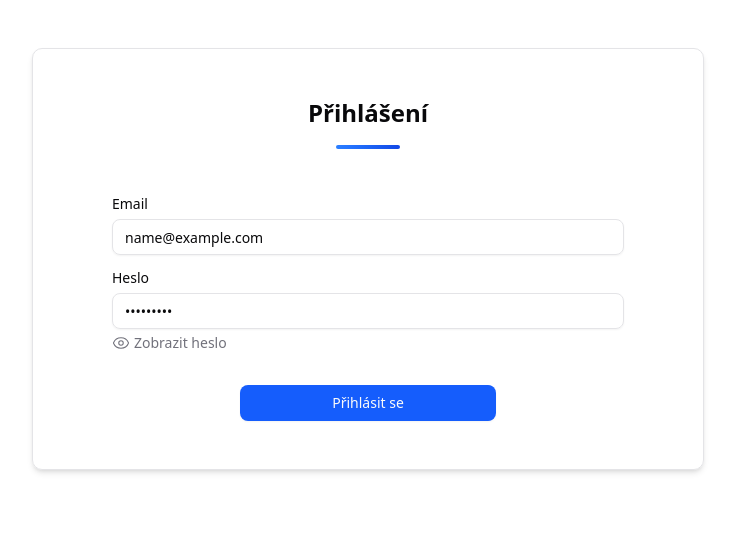
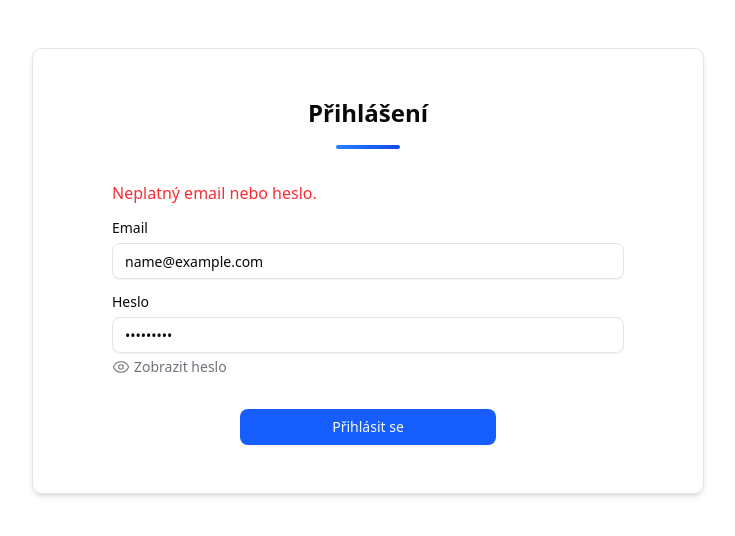
Before and after one commit to david-stafa/ski-reservation, a Next.js app: page /login in a window 1280 px wide. Both pictures are taken after typing "name@example.com", "Sample123" into the empty fields and a click on the button "Přihlásit se". Shown: the top 536 px of the page, without its empty margins (272-1007 px from the left). Built offline with nearby package versions, Linux system fonts and the light colour scheme; no server answers; the database is empty.

Commit message:
fix: enhance login form error handling by displaying server error messages

```diff
--- a/src/components/auth/loginForm/loginForm.tsx
+++ b/src/components/auth/loginForm/loginForm.tsx
@@ -14,6 +14,7 @@ export function LoginForm() {
   const {
     register,
     handleSubmit,
+    setError,
     formState: { errors, isSubmitting },
   } = useForm({
     resolver: zodResolver(loginFormSchema),
@@ -27,7 +28,10 @@ export function LoginForm() {
   const [showPassword, setShowPassword] = useState(false);
 
   const onSubmitForm: SubmitHandler<LoginFormSchema> = async (data) => {
-    await login(data);
+    const response = await login(data);
+    if (response?.message) {
+      setError("root", { message: response.message });
+    }
   };
 
   return (
@@ -35,6 +39,9 @@ export function LoginForm() {
       onSubmit={handleSubmit(onSubmitForm)}
       className="max-w-lg mx-auto flex flex-col"
     >
+      {errors.root && (
+        <p className="text-red-500 text-base">{errors.root.message}</p>
+      )}
       <InputWithLabel
         register={register}
         name="email"
```
